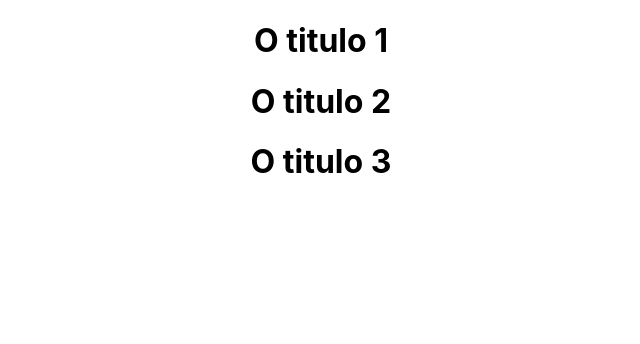
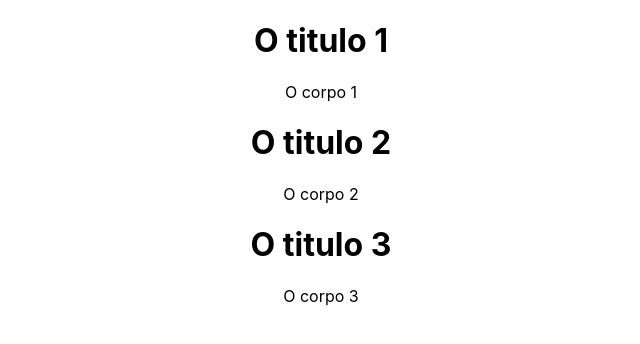
Before and after one commit to Michaelindex/reactjs, a React (Create React App) app: page / in a window 1280 px wide. Shown: the top 344 px of the page, without its empty margins (319-959 px from the left). Built offline with nearby package versions, Linux system fonts and the light colour scheme.

Commit message:
fragmentos

```diff
--- a/src/App.js
+++ b/src/App.js
@@ -32,7 +32,12 @@ class App extends Component{
 
     return (
     <div className="App">
-      {posts.map(post => <h1>{post.title}</h1>)}
+      {posts.map(post => (
+        <>
+        <h1 key={post.id}>{post.title}</h1>
+        <p>{post.body}</p>
+        </>
+      ))}
     </div>
     );
   }
```
